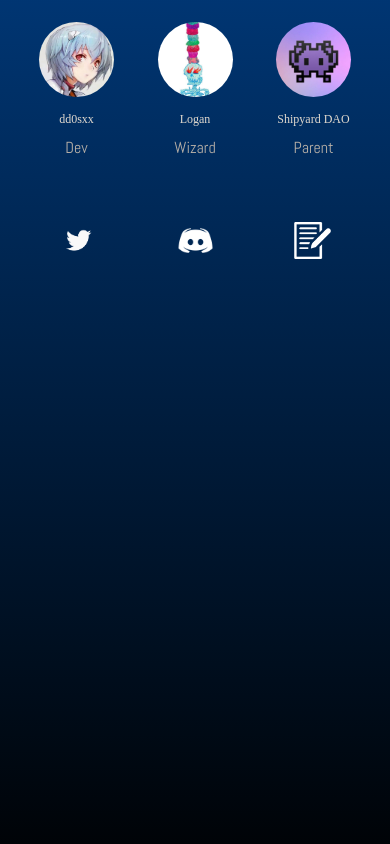
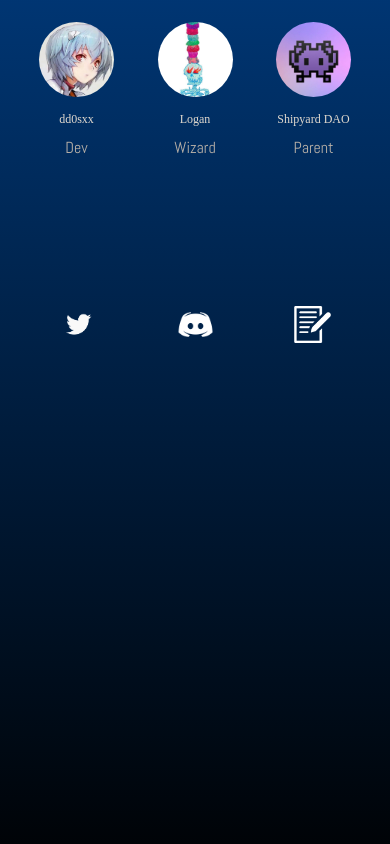
Before and after one commit to dd0sxx/shipyard-frontend, a React (Create React App) app: page / in a window 390 px wide. Shown: the part 1826-2670 px from the top of the page. Built offline with nearby package versions, Linux system fonts and the light colour scheme; a web font is replaced by a local one.

Commit message:
passible

```diff
--- a/src/index.css
+++ b/src/index.css
@@ -299,6 +299,7 @@ p {
     .footer  {
         width: 90vw;
         margin: auto;
+        margin-top: 10vh;
     }
 
     .big-text {
```
